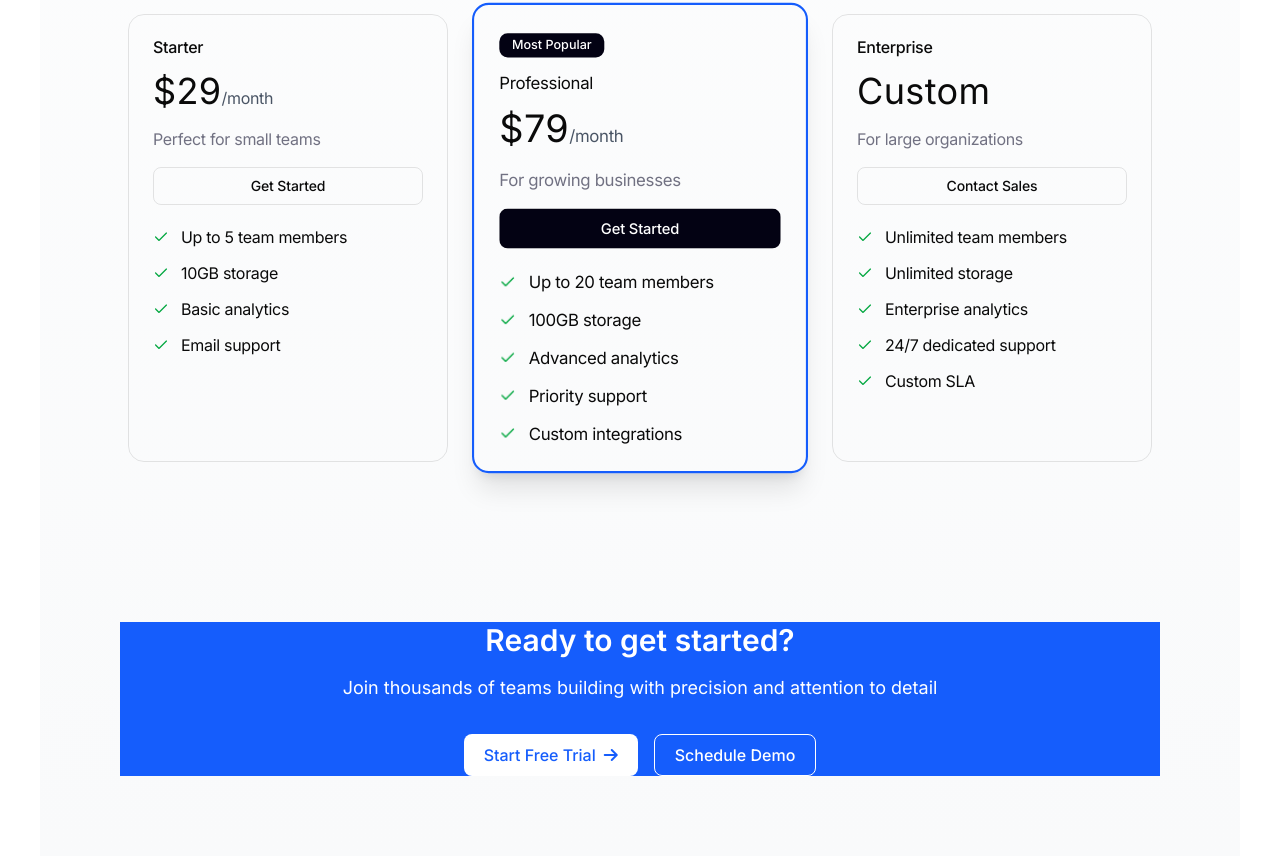
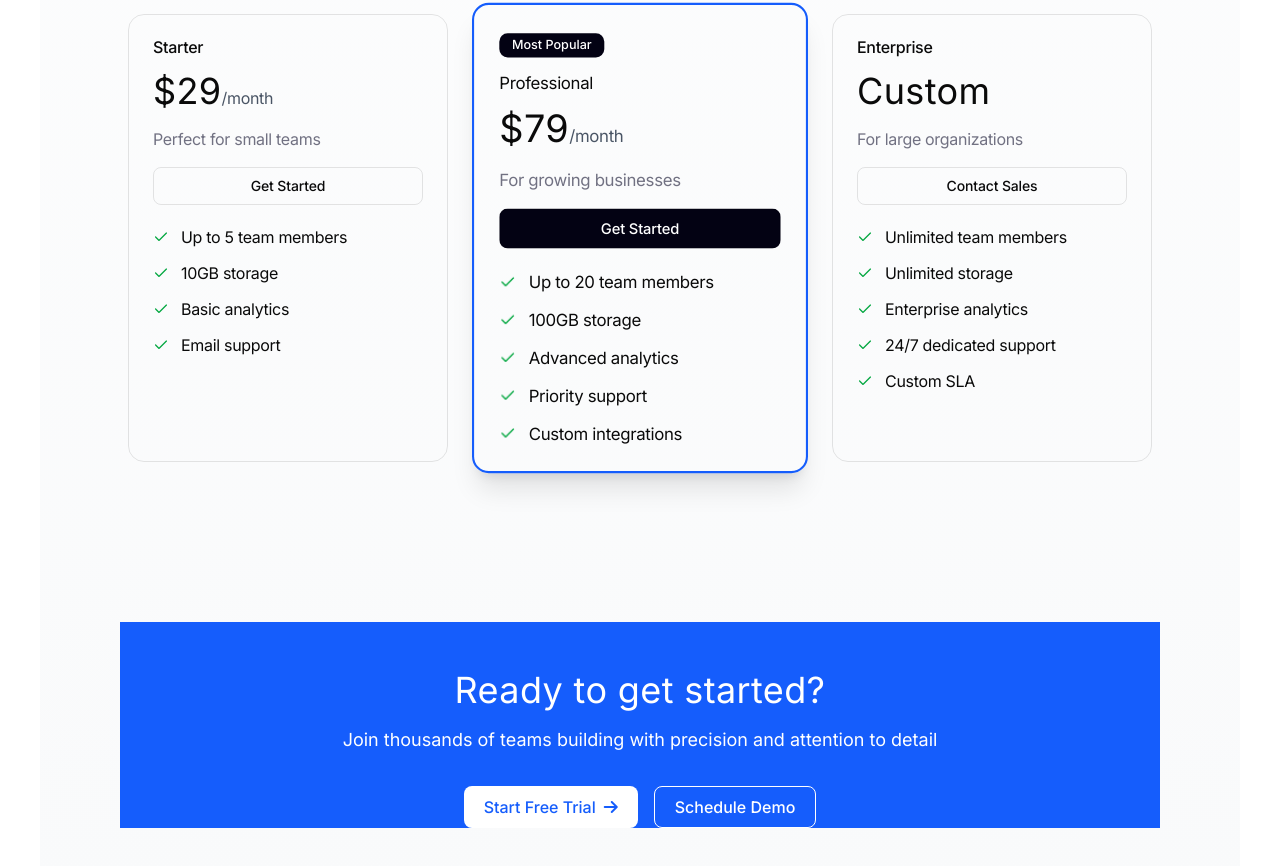
Before and after one commit to SasanTazayoni/detailify, a React (Vite) app: page / in a window 1280 px wide. Shown: the part 1431-2297 px from the top of the page. Built offline with nearby package versions, Linux system fonts and the light colour scheme.

Commit message:
Adjust styling of h2 in calltoaction component

```diff
--- a/src/components/CallToAction.tsx
+++ b/src/components/CallToAction.tsx
@@ -1,8 +1,8 @@
 function CallToAction() {
   return (
     <section className="p-20">
-      <div className="bg-[#155DFC]">
-        <h2 className="text-center text-white text-3xl font-semibold mb-4">
+      <div className="bg-[#155DFC] pt-12">
+        <h2 className="text-center text-white font-normal text-3xl mb-4 tracking-[0.37px] leading-10 text-[36px]">
           Ready to get started?
         </h2>
 
```
